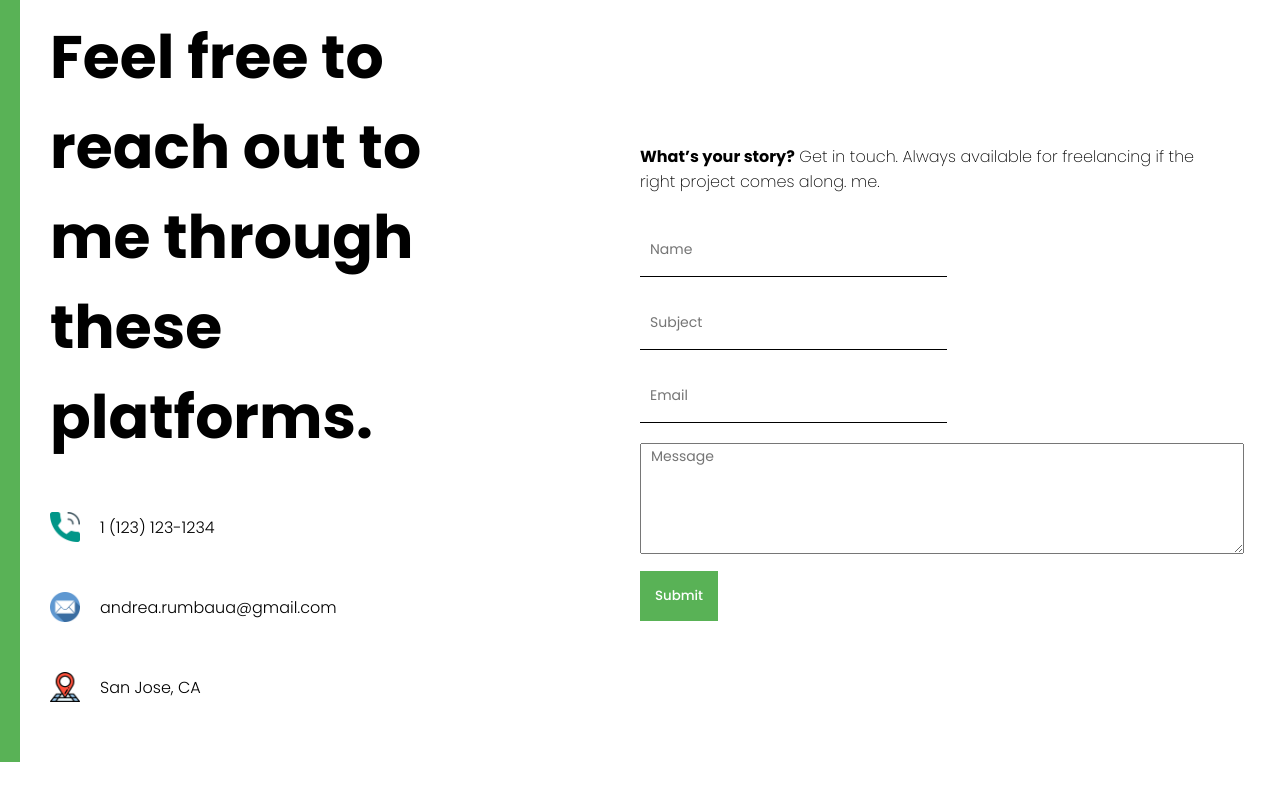
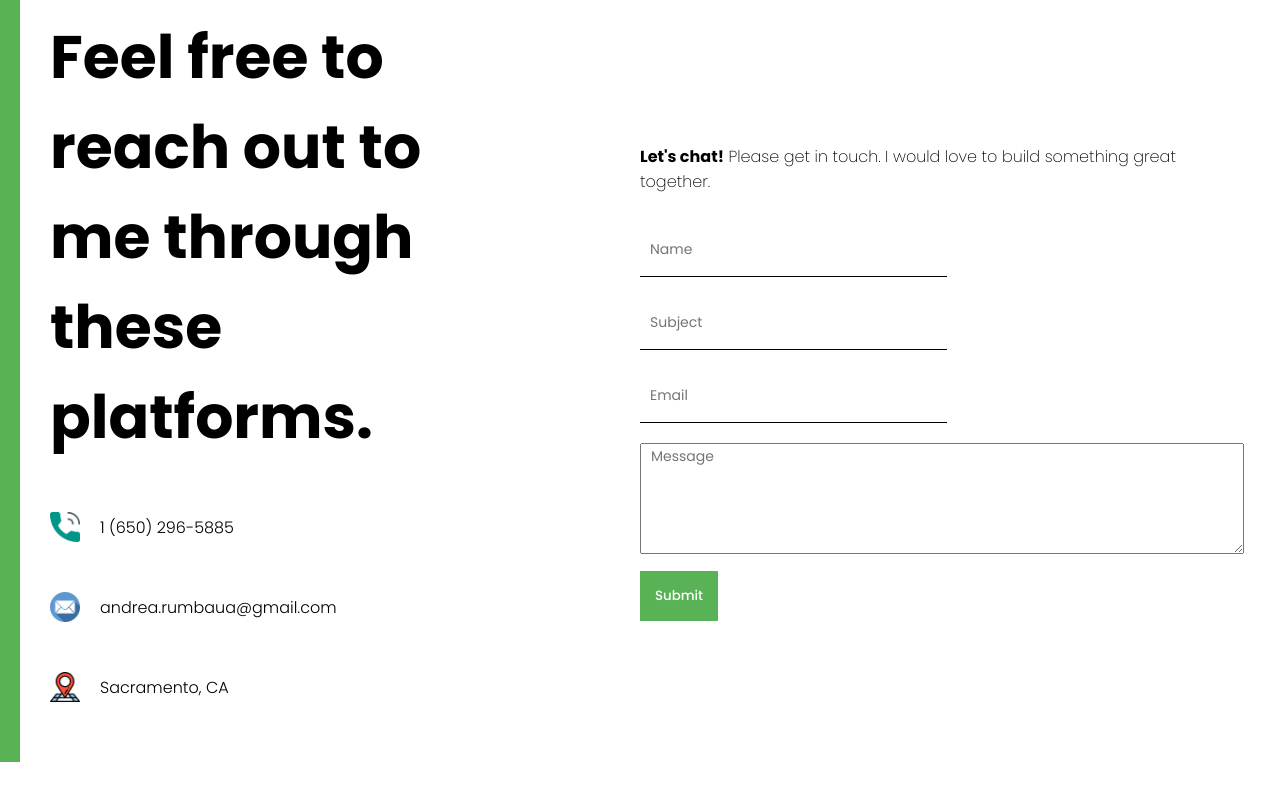
Before and after one commit to arumbaua366/portfolio_v2, a React (Create React App) app: page / in a window 1280 px wide. Shown: the part 2606-3406 px from the top of the page. Built offline with nearby package versions, Linux system fonts and the light colour scheme.

Commit message:
edited contact page

```diff
--- a/src/components/contact/Contact.jsx
+++ b/src/components/contact/Contact.jsx
@@ -42,7 +42,7 @@ const Contact = () => {
           </h1>
           <div className="c-info">
             <div className="c-info-item">
-              <img src={Phone} alt="" className="c-icon" />1 (123) 123-1234
+              <img src={Phone} alt="" className="c-icon" />1 (650) 296-5885
             </div>
             <div className="c-info-item">
               <img src={Email} alt="" className="c-icon" />
@@ -50,14 +50,14 @@ const Contact = () => {
             </div>
             <div className="c-info-item">
               <img src={Address} alt="" className="c-icon" />
-              San Jose, CA
+              Sacramento, CA
             </div>
           </div>
         </div>
         <div className="c-right">
           <p className="c-desc">
-            <b>What’s your story?</b> Get in touch. Always available for
-            freelancing if the right project comes along. me.
+            <b>Let's chat!</b> Please get in touch. I would love to build
+            something great together.
           </p>
           <form ref={formRef} onSubmit={handleSubmit}>
             <input
```
